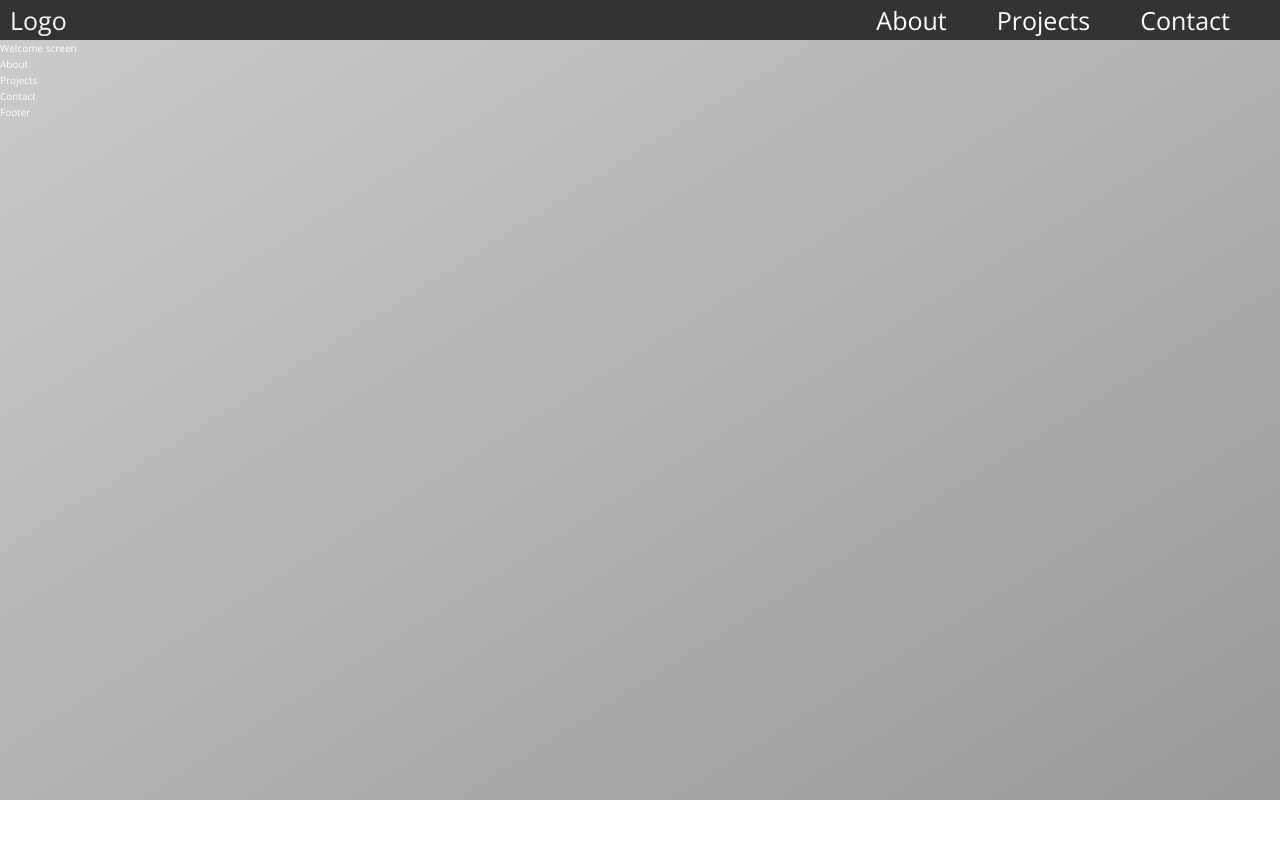
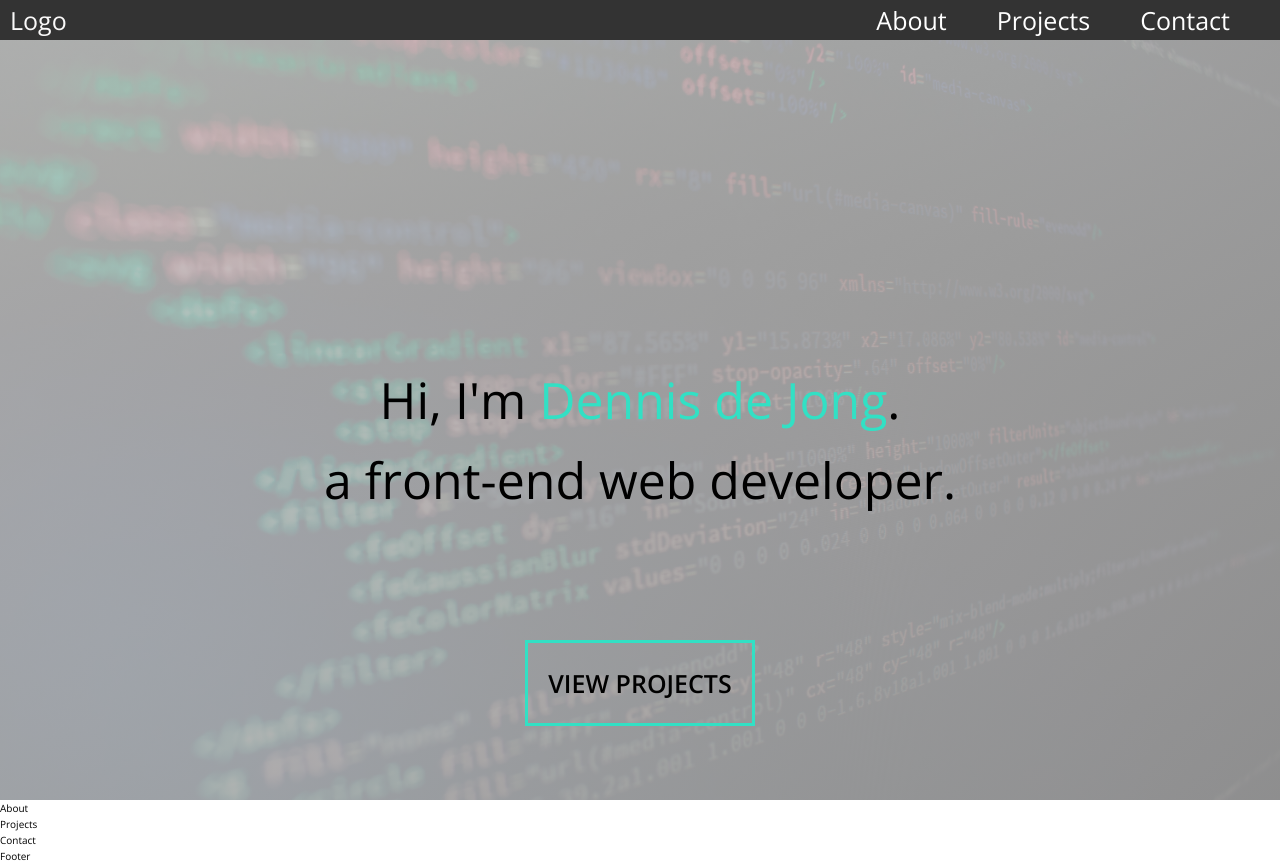
Before and after one commit to dennisgmdejong/portfolio, a website: page index.html in a window 1280 px wide. Before the commit the page ends 800 px from the top, so only its background shows below. Drawn offline with nearby package versions, Linux system fonts and the light colour scheme.

Commit message:
added main page

```diff
--- a/index.html
+++ b/index.html
@@ -32,8 +32,14 @@
       </header>
 
       <main>
-        <div class="welcome">
-          Welcome screen
+        <div class="home">
+          <div class="home__text">
+            Hi, I'm <span class="highlight">Dennis de Jong</span>.<br />
+            a front-end web developer.
+          </div>
+          <div class="button">
+            <a href="#" class="home__btn">View Projects</a>
+          </div>
         </div>
         <div class="about">
           About
--- a/sass/_base.scss
+++ b/sass/_base.scss
@@ -1,16 +1,15 @@
-:root {
-	--color-white: #fff;
-	--color-black: #000;
+// COLOR VARIABLES
+$color-white: #fff;
+$color-black: #000;
 
-	--color-grey-light-1: #faf9f9;
-	--color-grey-light-2: #f4f2f2;
-	--color-grey-light-3: #f0eeee;
-	--color-grey-light-4: #ccc;
+$color-grey-light-1: #faf9f9;
+$color-grey-light-2: #f4f2f2;
+$color-grey-light-3: #f0eeee;
+$color-grey-light-4: #ccc;
 
-	--color-grey-dark-1: #333;
-	--color-grey-dark-2: #777;
-	--color-grey-dark-3: #999;
-}
+$color-grey-dark-1: #333;
+$color-grey-dark-2: #777;
+$color-grey-dark-3: #999;
 
 *,
 *::after,
@@ -29,7 +28,7 @@ body {
 	font-family: 'Open Sans', sans-serif;
 	font-weight: 400;
 	line-height: 1.6;
-	background-image: linear-gradient(to right bottom, var(--color-grey-light-4), var(--color-grey-dark-3));
-	color: var(--color-white);
+	// background-image: linear-gradient(to right bottom, var(--color-grey-light-4), var(--color-grey-dark-3));
+
 	min-height: 100vh;
 }
--- a/sass/_header.scss
+++ b/sass/_header.scss
@@ -1,7 +1,8 @@
 .header {
+	height: 5vh;
 	font-size: 2.5rem;
-	background-color: var(--color-grey-dark-1);
-	color: var(--color-grey-light-1);
+	background-color: $color-grey-dark-1;
+	color: $color-grey-light-1;
 
 	display: flex;
 	justify-content: space-between;
@@ -29,7 +30,7 @@
 
 	&__link {
 		text-decoration: none;
-		color: var(--color-white);
+		color: $color-white;
 	}
 
 	&__item::before {
@@ -39,13 +40,13 @@
 		left: 0;
 		height: 10%;
 		width: 3px;
-		background-color: orangered;
+		background-color: #32e0c4;
 		transform: scaleY(0);
 		transition: transform .2s, width .4s cubic-bezier(1, 0, 0, 1) .2s, background-color .1s;
 	}
 
 	&__item:active::before {
-		background-color: var(--color-grey-light-1);
+		background-color: $color-grey-light-1;
 	}
 
 	&__item:hover::before,
--- /dev/null
+++ b/sass/_home.scss
@@ -0,0 +1,37 @@
+.home {
+	text-align: center;
+	padding: 40vh 0;
+	height: 95vh;
+
+	background-image: linear-gradient(to right bottom, rgba($color-grey-light-4, 0.8), rgba($color-grey-dark-3, 0.9)),
+		url(../img/background.jpg);
+	background-size: cover; // cover: whatever the width of the viewport / element, it will always try to fit the element inside the box
+	background-position: top; // the top of the image will stay at the top (not being cropped)
+
+	&__text {
+		font-size: 5rem;
+		color: $color-black;
+	}
+
+	&__btn {
+		padding: 30vh;
+		color: $color-black;
+		font-size: 2.5rem;
+		font-weight: 600;
+		text-transform: uppercase;
+		text-decoration: none;
+		display: inline-block;
+		cursor: pointer;
+		padding: 2rem;
+		border: 3px solid #32e0c4;
+		background-color: transparent;
+	}
+}
+
+.button {
+	padding: 15vh;
+}
+
+.highlight {
+	color: #32e0c4;
+}
--- a/sass/main.scss
+++ b/sass/main.scss
@@ -1,2 +1,3 @@
 @import "base";
 @import "header";
+@import "home";
```
Also changed, not shown: css/style.css, img/background.jpg (added), 1 other file.
